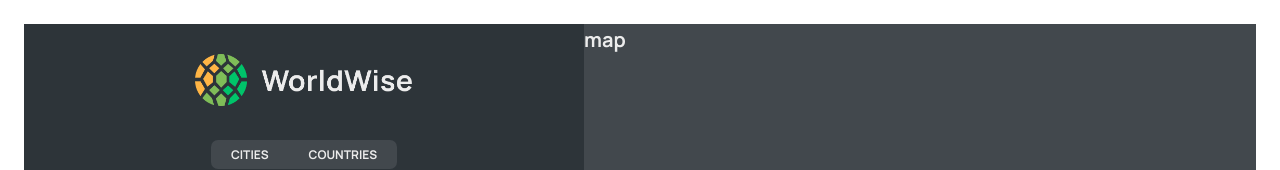
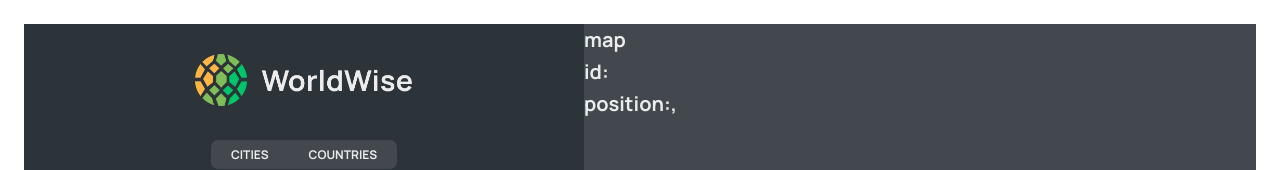
Before and after one commit to tihii-wg/worldwise, a React (Vite) app: page /app in a window 1280 px wide. Shown: the top 170 px of the page. Built offline with nearby package versions, Linux system fonts and the light colour scheme; data requests are answered from the project's data file.

Commit message:
serchParams

```diff
--- a/src/components/Map/Map.jsx
+++ b/src/components/Map/Map.jsx
@@ -1,15 +1,18 @@
-import { useNavigate, useSearchParams } from "react-router-dom";
+import { useNavigate, useParams, useSearchParams } from "react-router-dom";
 import styles from "./Map.module.css";
 
 function Map() {
-
-
+  const { id } = useParams();
+  const [serchParams, setSerchParams] = useSearchParams();
+  const lat = serchParams.get("lat");
+  const lng = serchParams.get("lng");
 
   return (
-    <div className={styles.mapContainer} >
+    <div className={styles.mapContainer}>
       <h1>map</h1>
+      <h1>id:{id}</h1>
       <h1>
-
+        position:{lat},{lng}
       </h1>
     </div>
   );
```
